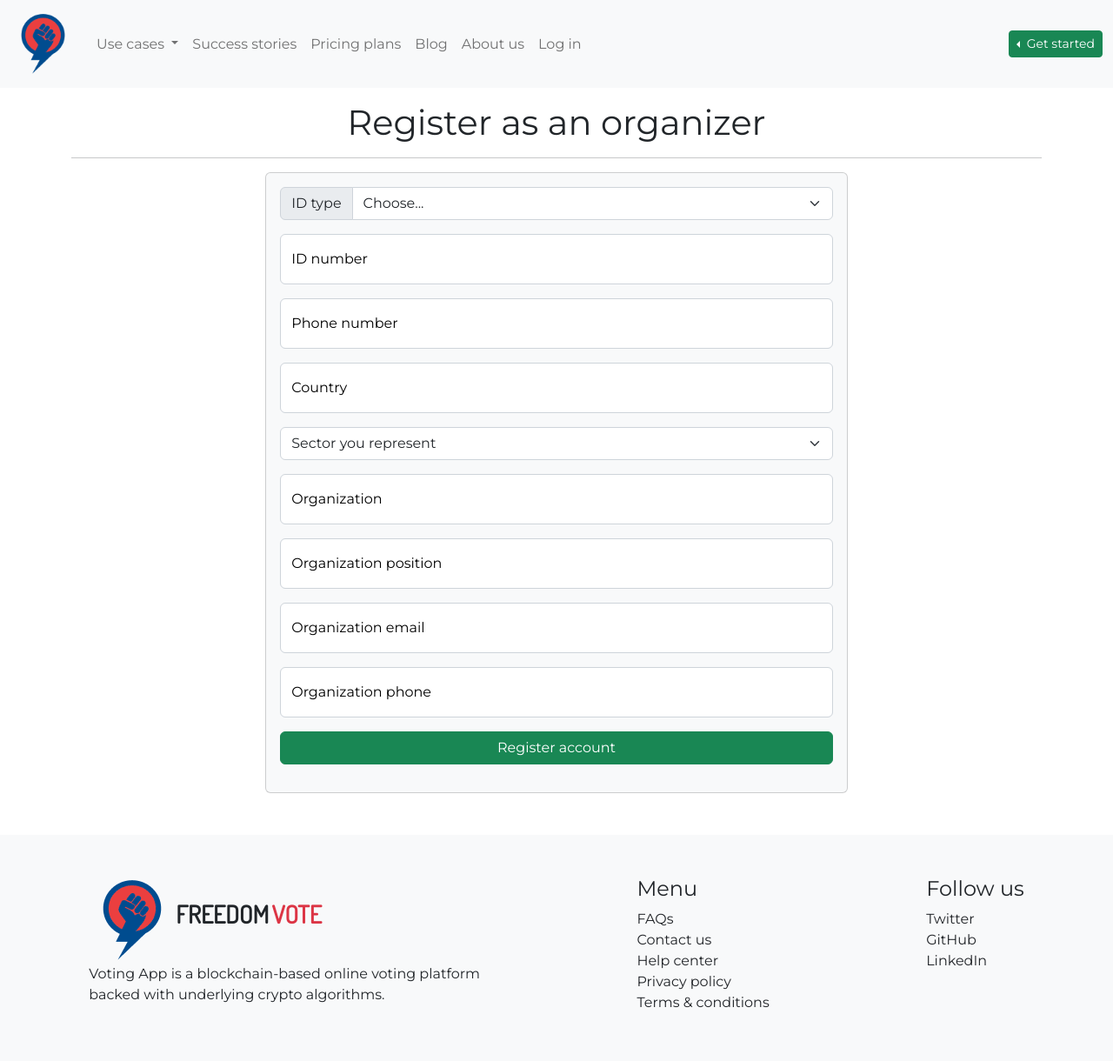
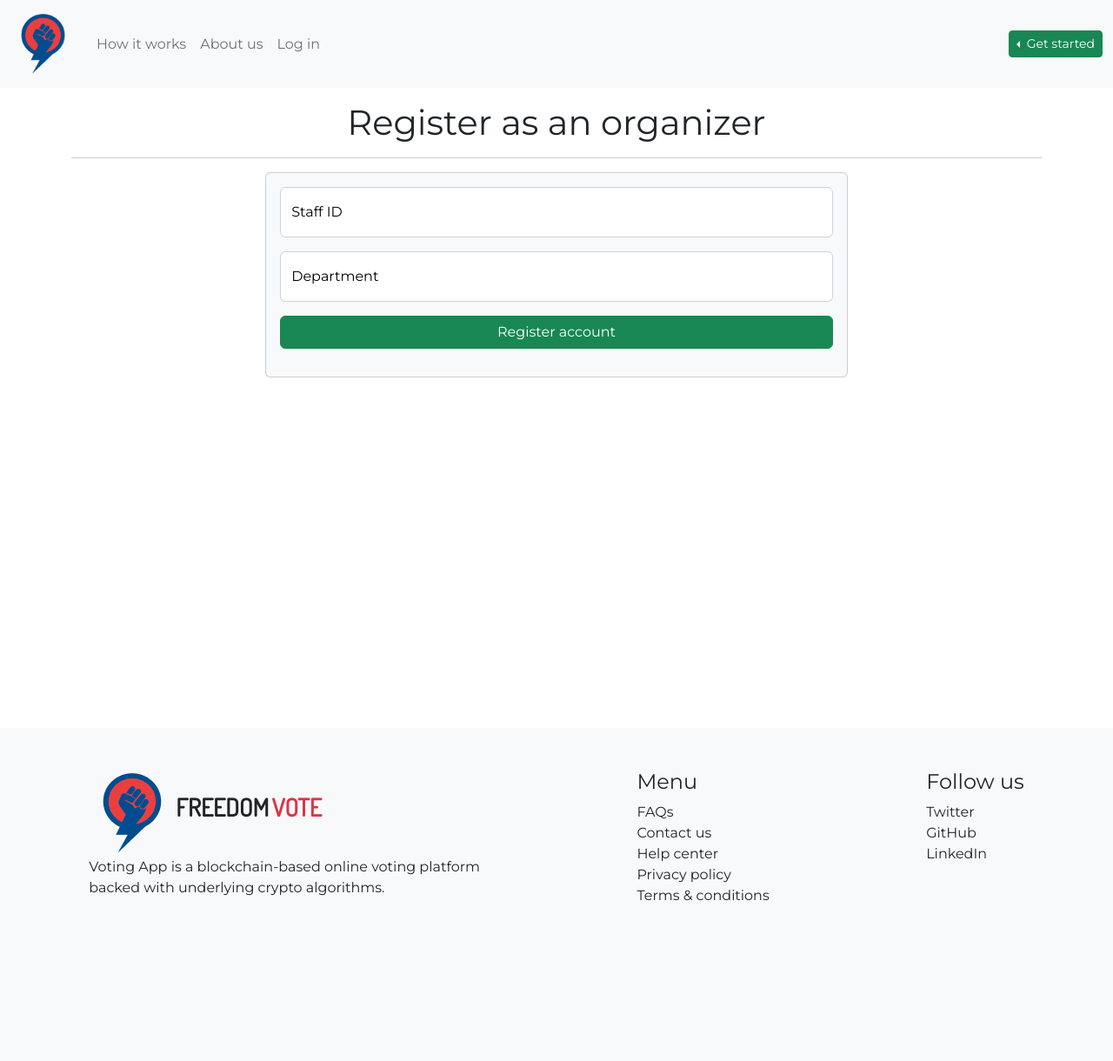
Before and after one commit to LoisaKitakaya/voting-app-1, a Django app: page /register_organizer/ in a window 1280 px wide. Shown: the whole page at 87% size. After the commit the page ends 1036 px from the top, so only its background shows below. Run offline with Django 4.2, Linux system fonts and the light colour scheme; some libraries are stand-ins or nearby versions.

Commit message:
changed navbar and user and profile forms

```diff
--- a/core/templates/core/register_organizer.html
+++ b/core/templates/core/register_organizer.html
@@ -34,14 +34,6 @@
         {% csrf_token %}
         <!-- csrf & form -->
 
-        <div class="input-group mb-3">
-          <label class="input-group-text" for="id_type">ID type</label>
-          <select class="form-select" name="id_type">
-            <option selected>Choose...</option>
-            <option value="national id">National ID</option>
-            <option value="passport">Passport</option>
-          </select>
-        </div>
         <div class="form-floating mb-3">
           <input
             type="text"
@@ -50,73 +42,17 @@
             name="personal_id"
             required
           />
-          <label for="personal_id">ID number</label>
-        </div>
-        <div class="form-floating mb-3">
-          <input
-            type="tel"
-            class="form-control"
-            placeholder="phone number"
-            name="phone"
-            required
-          />
-          <label for="phone">Phone number</label>
+          <label for="personal_id">Staff ID</label>
         </div>
         <div class="form-floating mb-3">
           <input
             type="text"
             class="form-control"
-            placeholder="your country"
-            name="country"
+            placeholder="your organization"
+            name="department"
             required
           />
-          <label for="country">Country</label>
-        </div>
-        <select class="form-select mb-3" name="sector">
-          <option selected>Sector you represent</option>
-          <option value="University">university</option>
-          <option value="Political party">political party</option>
-          <option value="Union">union</option>
-        </select>
-        <div class="form-floating mb-3">
-          <input
-            type="text"
-            class="form-control"
-            placeholder="your organization"
-            name="organization"
-            required
-          />
-          <label for="organization">Organization</label>
-        </div>
-        <div class="form-floating mb-3">
-          <input
-            type="text"
-            class="form-control"
-            placeholder="your organization position"
-            name="organization_position"
-            required
-          />
-          <label for="organization_position">Organization position</label>
-        </div>
-        <div class="form-floating mb-3">
-          <input
-            type="email"
-            class="form-control"
-            placeholder="your organization email"
-            name="organization_email"
-            required
-          />
-          <label for="organization_email">Organization email</label>
-        </div>
-        <div class="form-floating mb-3">
-          <input
-            type="tel"
-            class="form-control"
-            placeholder="your organization phone"
-            name="organization_phone"
-            required
-          />
-          <label for="organization_phone">Organization phone</label>
+          <label for="organization">Department</label>
         </div>
         <button type="submit" class="btn btn-success mb-3 container-fluid">
           Register account
--- a/templates/navbar.html
+++ b/templates/navbar.html
@@ -21,35 +21,7 @@
     <div class="collapse navbar-collapse" id="navbarSupportedContent">
       <ul class="navbar-nav me-auto mb-2 mb-lg-0">
         <li class="nav-item dropdown">
-          <a
-            class="nav-link dropdown-toggle"
-            href="#"
-            role="button"
-            data-bs-toggle="dropdown"
-            aria-expanded="false"
-          >
-            Use cases
-          </a>
-          <ul class="dropdown-menu">
-            <li>
-              <a class="dropdown-item" href="#">For universities</a>
-            </li>
-            <li>
-              <a class="dropdown-item" href="#">For political parties</a>
-            </li>
-            <li>
-              <a class="dropdown-item" href="#">For trade unions</a>
-            </li>
-          </ul>
-        </li>
-        <li class="nav-item">
-          <a class="nav-link" href="#">Success stories</a>
-        </li>
-        <li class="nav-item">
-          <a class="nav-link" href="#">Pricing plans</a>
-        </li>
-        <li class="nav-item">
-          <a class="nav-link" href="#">Blog</a>
+          <a class="nav-link" href="#">How it works</a>
         </li>
         <li class="nav-item">
           <a class="nav-link" href="#">About us</a>
@@ -122,6 +94,15 @@
         </ul>
       </div>
 
+      <!-- else -->
+      {% else %}
+      <!-- else -->
+
+      <div class="d-flex align-items-center">
+        <span class="mx-1 text-muted">Powered by </span>
+        <img src="https://img.icons8.com/color/48/000000/python--v1.png" />
+      </div>
+
       <!-- endif -->
       {% endif %}
       <!-- endif -->
```
Also changed, not shown: core/templates/core/register_voter.html (+3 -21 lines).
